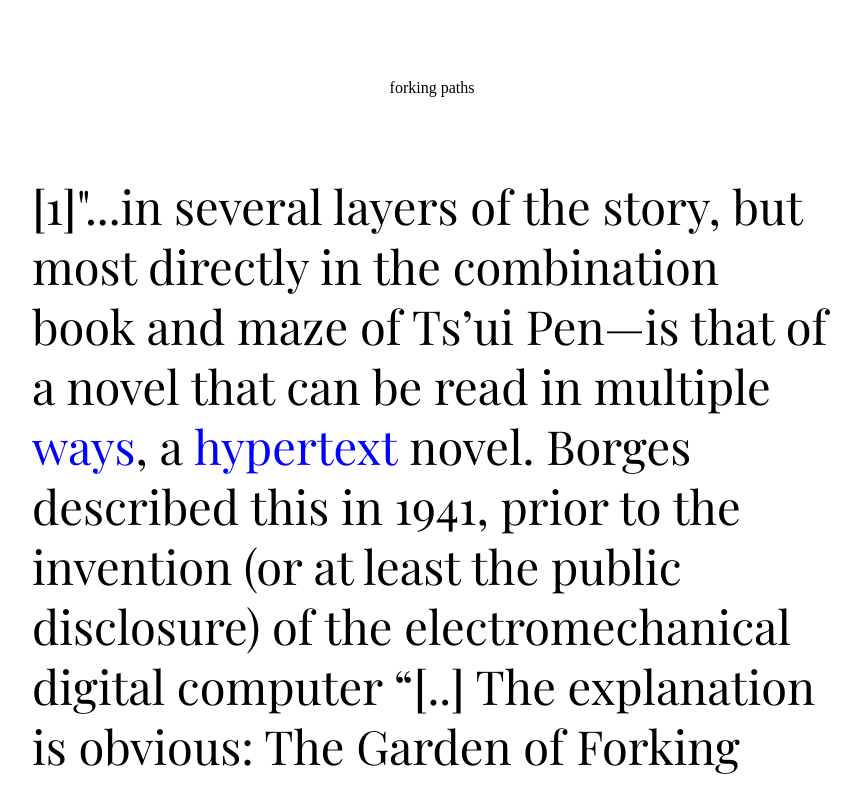
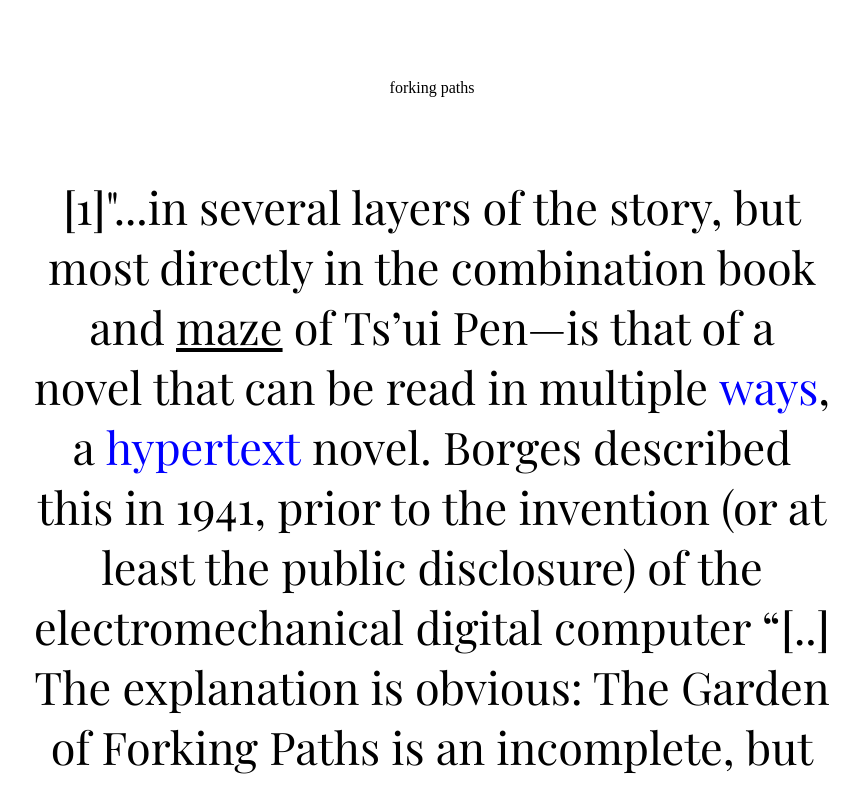
Before and after one commit to VLanca/mdc_ex2, a plain HTML site: page forkingpaths.html in a window 1280 px wide. Shown: the top 786 px of the page, without its empty margins (208-1069 px from the left). Drawn offline with nearby package versions, Linux system fonts and the light colour scheme.

Commit message:
Add files via upload

```diff
--- a/css/style2.css
+++ b/css/style2.css
@@ -689,14 +689,14 @@ body a:hover
 .page h1.entry-title
 {
     font-family: 'Playfair Display', serif;
-    font-size: 47px;
+    font-size: 45px;
     line-height: 60px;
     font-weight: 400;
     max-width: 800px;
     margin: 0 auto;
     padding-top: 0;
     padding-bottom: 35px;
-    text-align:left;
+    text-align:center;
 }
 
 .page h1.entry-title a
--- a/forkingpaths.html
+++ b/forkingpaths.html
@@ -49,7 +49,7 @@
 
   <div class="centered">
 	  <h1 class="entry-title">
-               [1]"...in several layers of the story, but most directly in the combination book and <div class="hover-title">maze</div><div class="hover-image"><img src="images/maze.jpg"></div> of Ts’ui Pen—is that of a novel that can be read in multiple <a href="linear.html">ways</a>, a <a href="hypertexto.html">hypertext</a> novel. Borges described this in 1941, prior to the invention (or at least the public disclosure) of the electromechanical digital computer “[..] The explanation is obvious: The Garden of Forking Paths is an incomplete, but not false, image of the universe as Ts’ui Pên conceived it. […] This network of times which approached one another, forked, broke off, or were unaware of one another for centuries, embraces all possibilities of time.”</h1>
+               [1]"...in several layers of the story, but most directly in the combination book and <div class="hover-title"><u>maze</u></div><div class="hover-image"><img src="images/maze.jpg"></div> of Ts’ui Pen—is that of a novel that can be read in multiple <a href="linear.html">ways</a>, a <a href="hypertexto.html">hypertext</a> novel. Borges described this in 1941, prior to the invention (or at least the public disclosure) of the electromechanical digital computer “[..] The explanation is obvious: The Garden of Forking Paths is an incomplete, but not false, image of the universe as Ts’ui Pên conceived it. […] This network of times which approached one another, forked, broke off, or were unaware of one another for centuries, embraces all possibilities of time.”</h1>
 
 
 
```
Also changed, not shown: hypertexto.html (+1 -1 lines), linear.html (+1 -1 lines).
